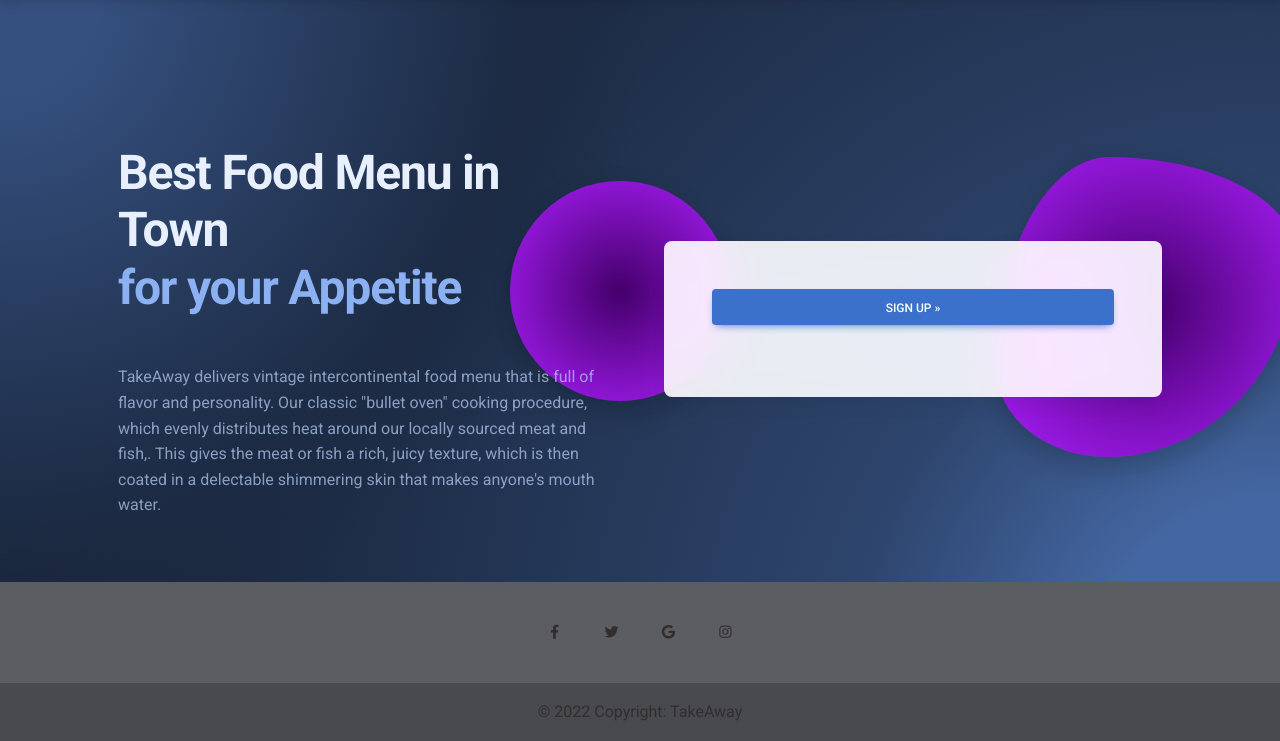
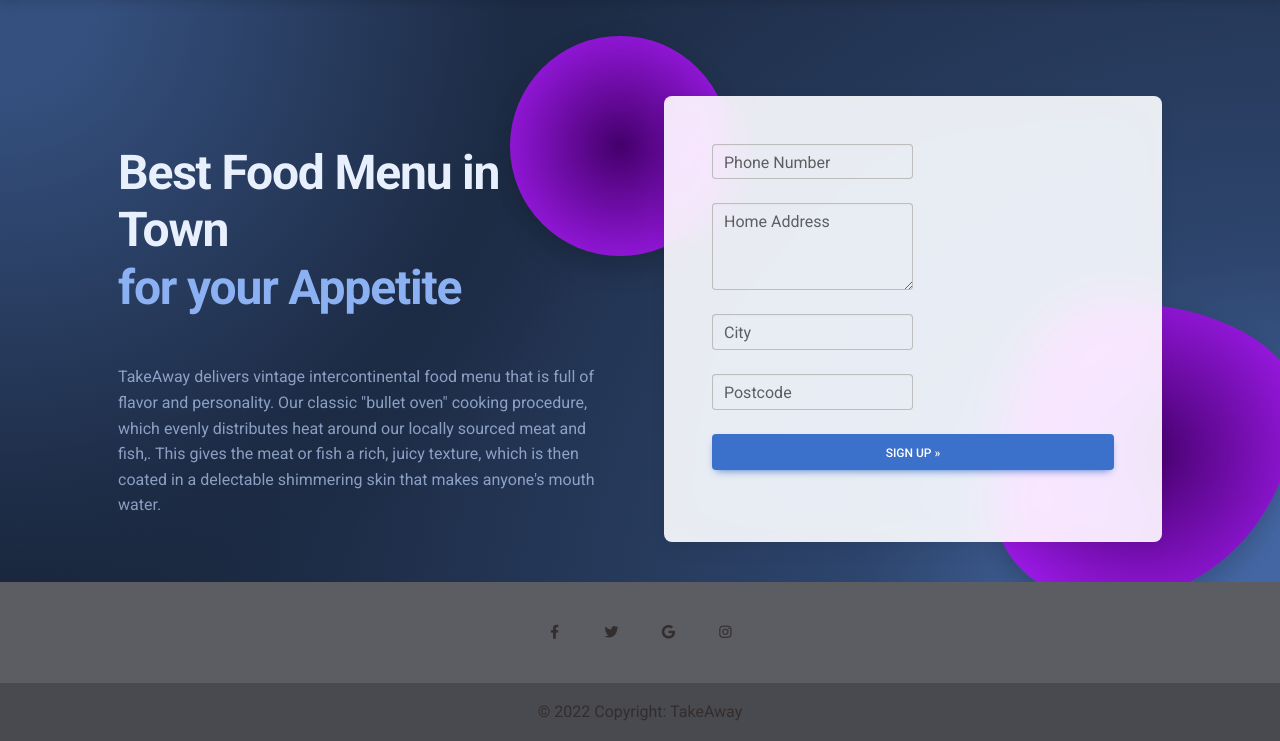
Before and after one commit to elivinus/DBS, a Django app: page /signup/ in a window 1280 px wide. Shown: the part 59-800 px from the top of the page. Run offline with Django 4.2, Linux system fonts and the light colour scheme; some libraries are stand-ins or nearby versions.

Commit message:
Commited customer modification

```diff
--- a/apc/storefront/shoppingcart/templates/account/signup.html
+++ b/apc/storefront/shoppingcart/templates/account/signup.html
@@ -75,6 +75,30 @@
               {% if redirect_field_value %}
               <input type="hidden" class="form-control" name="{{ redirect_field_name }}" value="{{ redirect_field_value }}" />
               {% endif %}
+			  <div class="col-md-6 mb-4">
+				<div class="form-outline">
+				  <input type="number" name="phonenumber" class="form-control" />
+				  <label class="form-label" for="phonenumber">Phone Number</label>
+				</div>
+			  </div>
+			  <div class="col-md-6 mb-4">
+				<div class="form-outline">
+				  <textarea class="form-control" name="homeaddress" rows="3"></textarea>
+				  <label class="form-label" for="homeaddress">Home Address</label>
+				</div>
+			  </div>
+			  <div class="col-md-6 mb-4">
+				<div class="form-outline">
+				  <input type="text" name="city" class="form-control" />
+				  <label class="form-label" for="city">City</label>
+				</div>
+			  </div>
+			  <div class="col-md-6 mb-4">
+				<div class="form-outline">
+				  <input type="text" name="postcode" class="form-control" />
+				  <label class="form-label" for="postcode">Postcode</label>
+				</div>
+			  </div>
               <button class="btn btn-primary btn-block mb-4" type="submit">{% trans "Sign Up" %} &raquo;</button>
             </form>
           </div>
```
Also changed, not shown: apc/storefront/shoppingcart/migrations/0016_remove_customer_emailaddress.py (added), apc/storefront/shoppingcart/migrations/0017_alter_customer_phonenumber.py (added).
